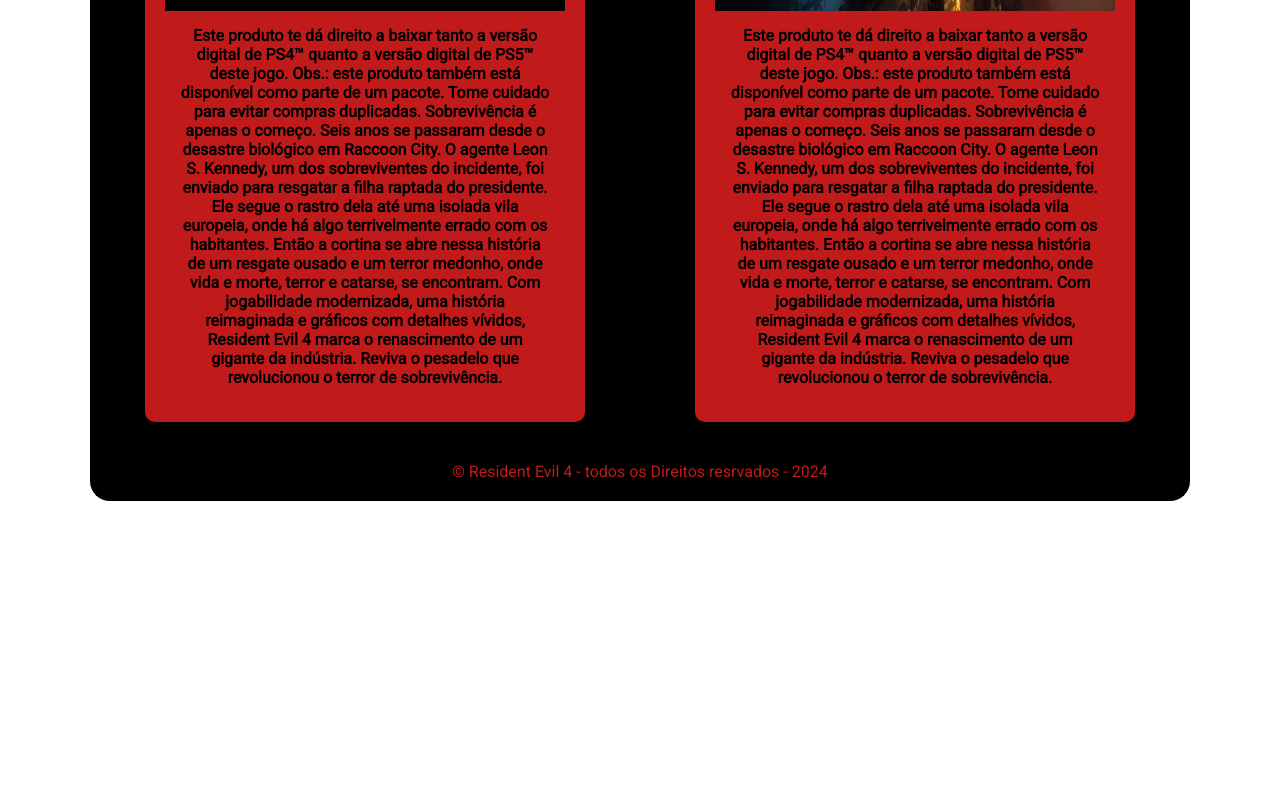
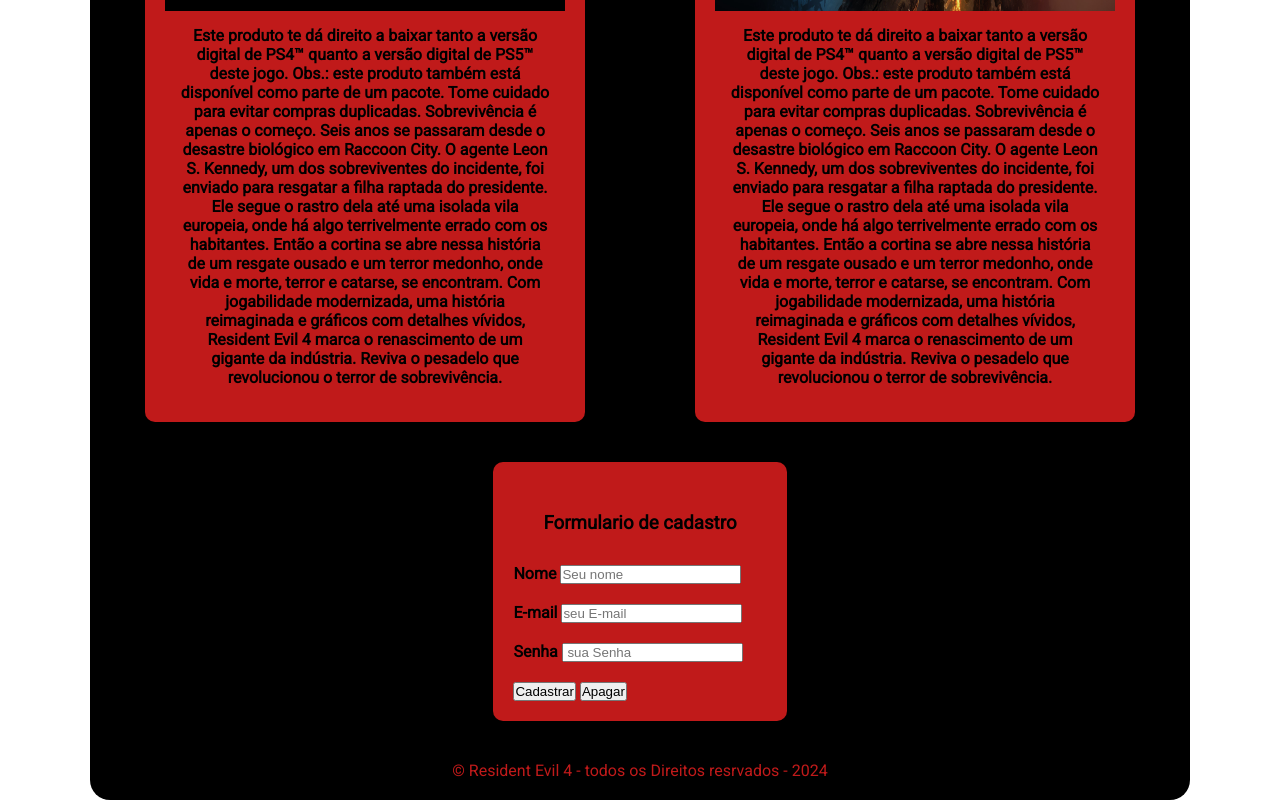
Before and after one commit to notrevesg07/GamesShop, a plain HTML site: page index.html in a window 1280 px wide. Shown: the part 1534-2334 px from the top of the page. Before the commit the page ends 2035 px from the top, so only its background shows below. Drawn offline with Linux system fonts and the light colour scheme.

Commit message:
add forms

```diff
--- a/index.html
+++ b/index.html
@@ -105,6 +105,22 @@
 
                 Reviva o pesadelo que revolucionou o terror de sobrevivência.</p>
         </article>
+        <article>
+            <form>
+                <h1>Formulario de cadastro</h1>
+                <label for="Nome">Nome</label>
+                <input id="Nome" type="text" placeholder="Seu nome"/>
+                <br/><br/>
+                <label for="email">E-mail</label>
+                <input id="email" type="email" placeholder="seu E-mail"/>
+                <br/><br/>
+                <label for="Senha">Senha</label>
+                <input id="Senha" type="password" placeholder=" sua Senha"/>
+                <br/><br/>
+                <button class="botaoenvio" type="submit">Cadastrar</button>
+                <button class="botaoapagar" type="reset">Apagar</button>
+            </form>
+        </article>
     </section>
     <footer>
         <div class="conteiner">
--- a/style.css
+++ b/style.css
@@ -94,6 +94,10 @@
     padding: 20px;
     border-radius: 10px;
 }
+form button {
+    margin: auto;
+    text-align: center;
+}
 
 footer{
     background-color: #000000;
```
